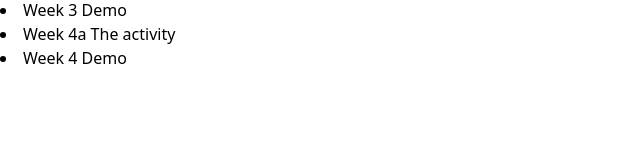
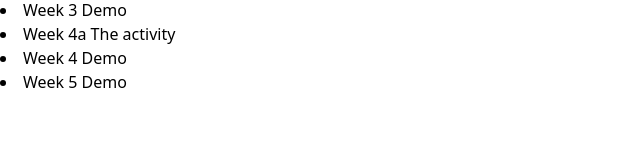
Before and after one commit to Jeffdcdr/webdev2-demos-wednesday, a Next.js app: page / in a window 1280 px wide. Shown: the part 122-282 px from the top of the page, without its empty margins (0-640 px from the left). Built offline with nearby package versions, Linux system fonts and the light colour scheme.

Commit message:
adding week-5 to the page

```diff
--- a/app/page.js
+++ b/app/page.js
@@ -21,6 +21,9 @@ export default function Page() {
       <li>
         <a href="/week-4">Week 4 Demo</a>
       </li>
+      <li>
+        <a href="/week-5">Week 5 Demo</a>
+      </li>
     </div>
   );
 }
--- a/app/week-5/page.js
+++ b/app/week-5/page.js
@@ -0,0 +1,11 @@
+import DogForm from "./dog-form";
+
+
+export default function Page() {
+    return (
+        <main>
+            <h1>Week 5 Basic interactivity</h1>
+            <DogForm/>
+        </main>
+    );
+}
```
